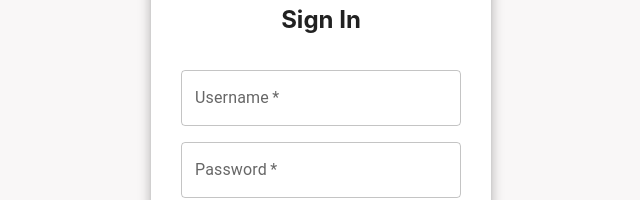
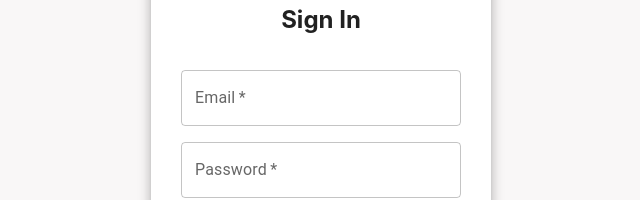
Before and after one commit to SyaifulGhifari/circle-app, a React (Create React App) app: page /Login in a window 1280 px wide. Shown: the part 290-490 px from the top of the page, without its empty margins (319-959 px from the left). Built offline with nearby package versions, Linux system fonts and the light colour scheme.

Commit message:
update1 login/regis

```diff
--- a/src/components/Date.jsx
+++ /dev/null
@@ -1,28 +0,0 @@
-import { useState } from 'react';
-
-import Stack from '@mui/material/Stack';
-import { DesktopDatePicker } from '@mui/x-date-pickers/DesktopDatePicker';
-import { LocalizationProvider } from '@mui/x-date-pickers/LocalizationProvider';
-import { AdapterMoment } from '@mui/x-date-pickers/AdapterMoment';
-import TextField from '@mui/material/TextField';
-
-export default function Date() {
-  const [value, setValue] = useState(null);
-
-  const handleChange = (newValue) => {
-    setValue(newValue);
-  };
-  return (
-    <LocalizationProvider dateAdapter={AdapterMoment}>
-      <Stack spacing={3}>
-        <DesktopDatePicker
-          label='Date desktop'
-          inputFormat='MM/dd/yyyy'
-          value={value}
-          onChange={handleChange}
-          renderInput={(params) => <TextField {...params} />}
-        />
-      </Stack>
-    </LocalizationProvider>
-  );
-}
--- a/src/pages/Login.jsx
+++ b/src/pages/Login.jsx
@@ -34,8 +34,8 @@ export default function Login() {
           </Grid>
           <TextField
             sx={{ my: 2 }}
-            label='Username'
-            placeholder='Enter username'
+            label='Email'
+            placeholder='Enter Email'
             fullWidth
             required
           />
--- a/src/routes/App.jsx
+++ b/src/routes/App.jsx
@@ -7,7 +7,6 @@ import Home from '../pages/Home';
 import Login from '../pages/Login';
 import Detail from '../pages/Detail';
 import Registration from '../pages/Registration';
-import Date from '../components/Date';
 
 const App = () => {
   return (
@@ -18,7 +17,6 @@ const App = () => {
           <Route path='Login' element={<Login />} />
           <Route path='registration' element={<Registration />} />
           <Route path='detail' element={<Detail />} />
-          <Route path='date' element={<Date />} />
           <Route path='*' element={<div>404 Error Not Found</div>} />
         </Routes>
       </LocalizationProvider>
```
